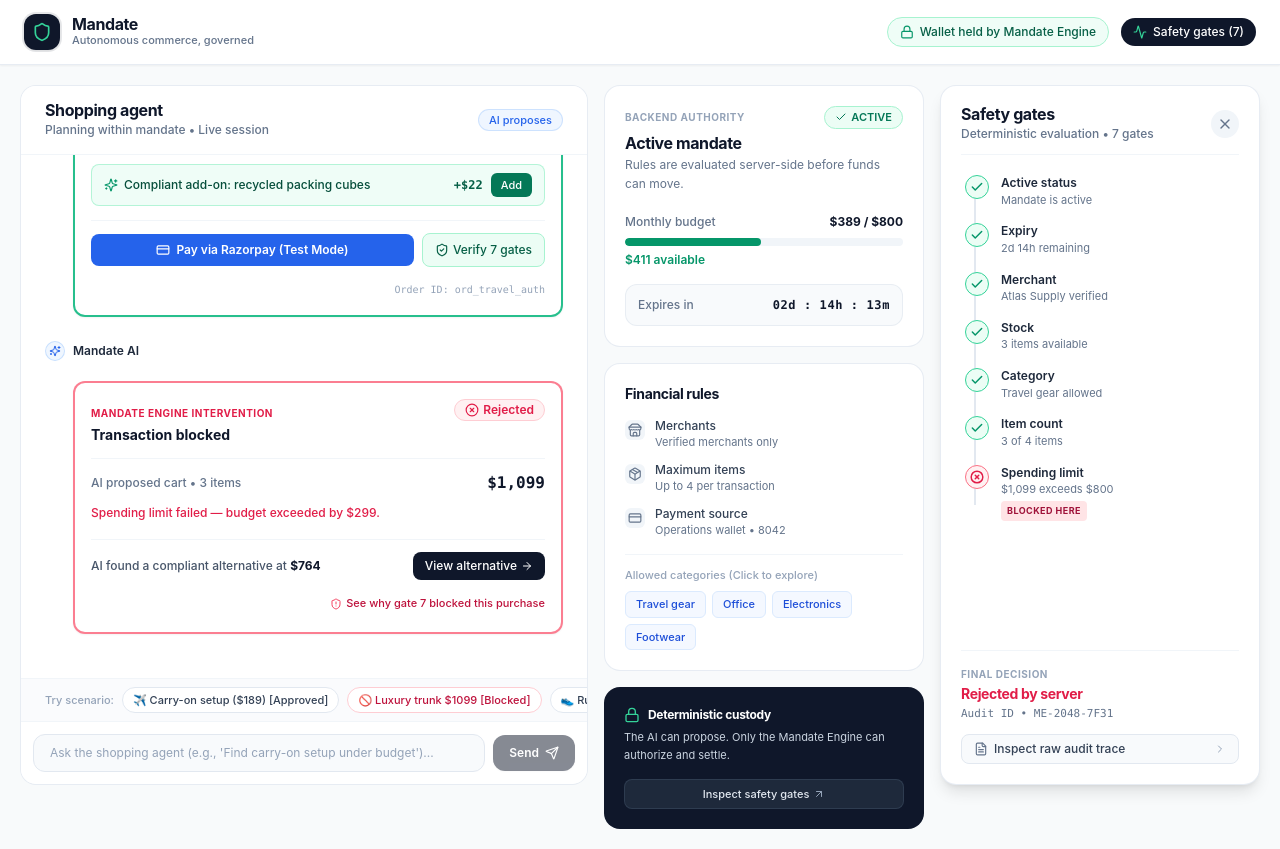
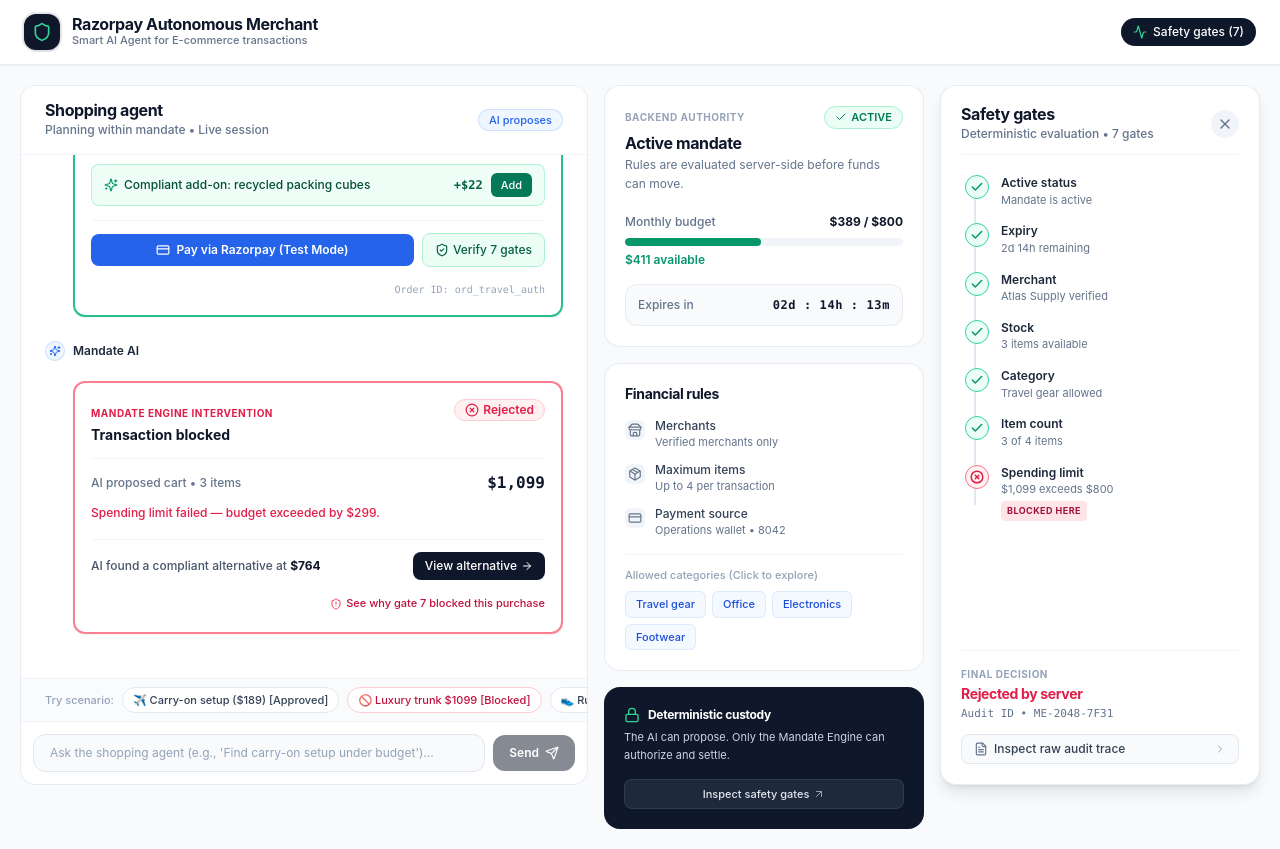
Before and after one commit to srishanbangera-sys/RazorPay-Hack, a Next.js app in the folder frontend/: page / in a window 1280 px wide. Built offline with nearby package versions, Linux system fonts and the light colour scheme; no server answers.

Commit message:
refactor: update layout and header components in frontend

```diff
--- a/frontend/src/app/layout.tsx
+++ b/frontend/src/app/layout.tsx
@@ -2,7 +2,7 @@
 import "./globals.css";
 
 export const metadata: Metadata = {
-  title: "razorpay-autonomous-merchant • A Smart AI Agent for E-commerce",
+  title: "Razorpay Autonomous Merchant • Smart AI Agent for Ecommerce",
   description: "AI Agent for E-commerce transactions",
 };
 
--- a/frontend/src/components/Header.tsx
+++ b/frontend/src/components/Header.tsx
@@ -18,30 +18,24 @@
         <div>
           <div className="flex items-center gap-2">
             <h1 className="text-base font-bold tracking-tight text-slate-900 leading-none">
-              Mandate
+              Razorpay Autonomous Merchant
             </h1>
           </div>
           <p className="text-[11px] text-slate-500 font-medium leading-tight mt-0.5">
-            Autonomous commerce, governed
+            Smart AI Agent for E-commerce transactions
           </p>
         </div>
       </div>
 
       <div className="flex items-center gap-3">
-        {/* Figma green status badge */}
-        <div className="inline-flex items-center gap-1.5 px-3 py-1.5 rounded-full bg-emerald-50/80 border border-emerald-200 text-emerald-800 text-xs font-medium shadow-xs">
-          <Lock className="w-3.5 h-3.5 text-emerald-600" />
-          <span>Wallet held by Mandate Engine</span>
-        </div>
 
         {/* Audit Drawer Toggle Button */}
         <button
           onClick={onToggleAudit}
-          className={`inline-flex items-center gap-1.5 px-3 py-1.5 rounded-full text-xs font-medium transition-all shadow-xs ${
-            isAuditOpen
-              ? "bg-slate-900 text-white"
-              : "bg-slate-100 hover:bg-slate-200 text-slate-700 border border-slate-200"
-          }`}
+          className={`inline-flex items-center gap-1.5 px-3 py-1.5 rounded-full text-xs font-medium transition-all shadow-xs ${isAuditOpen
+            ? "bg-slate-900 text-white"
+            : "bg-slate-100 hover:bg-slate-200 text-slate-700 border border-slate-200"
+            }`}
           title="Toggle 7-Gate Safety Verification Panel"
         >
           <Activity className="w-3.5 h-3.5 text-emerald-400" />
```
